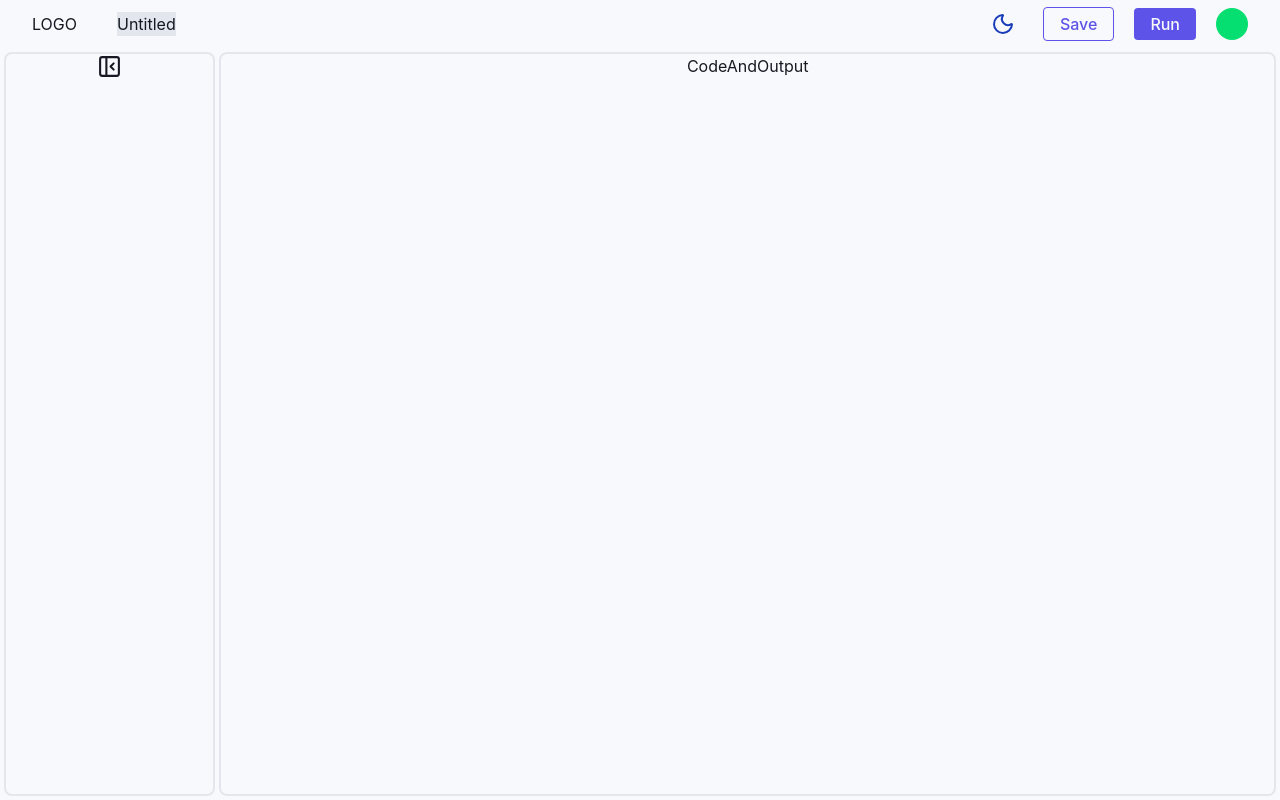
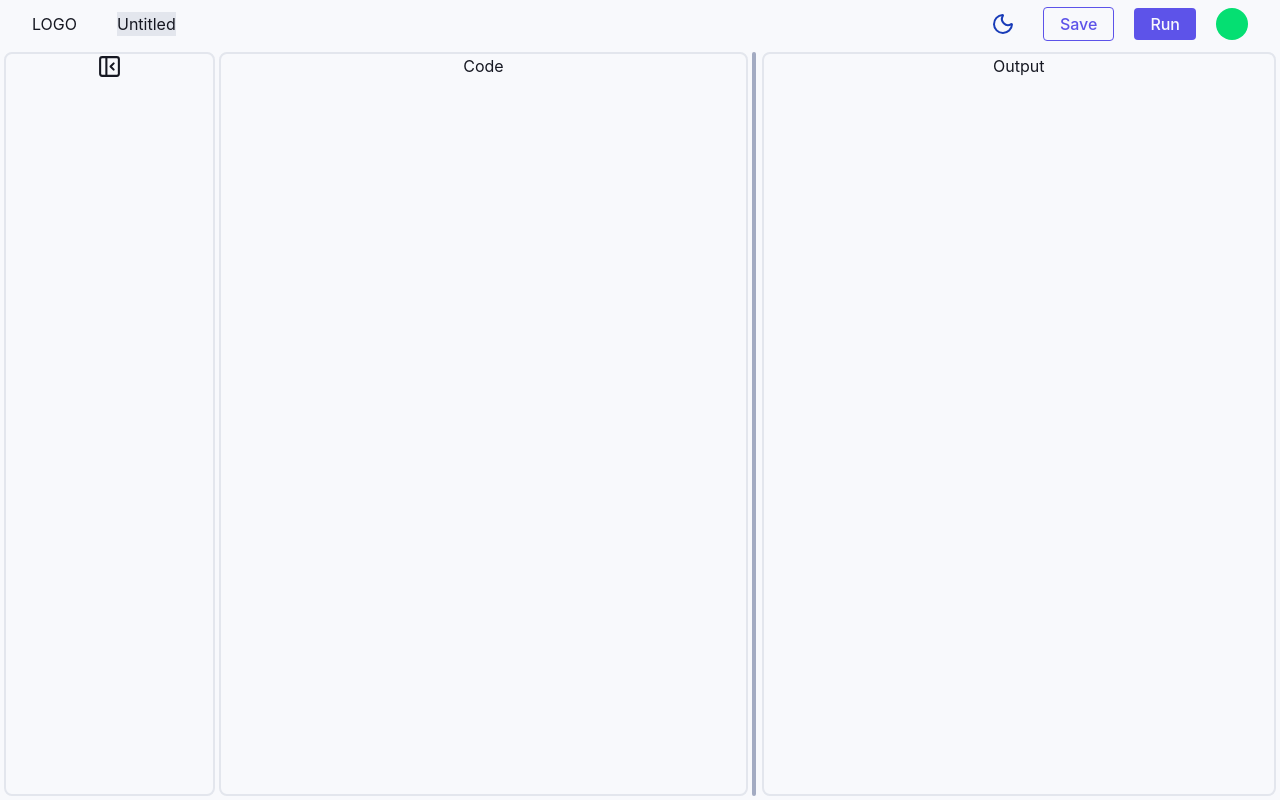
Before and after one commit to thisisarijit/WebPad, a React (Vite) app: page /editor in a window 1280 px wide. Built offline with nearby package versions, Linux system fonts and the light colour scheme.

Commit message:
add draggable editor divider

```diff
--- /dev/null
+++ b/src/components/CodeAndOutput.jsx
@@ -0,0 +1,120 @@
+// import React, { useRef, useState, useEffect } from "react";
+
+// const CodeAndOutput = () => {
+//   const containerRef = useRef(null);
+
+//   const [isDragging, setIsDragging] = useState(false);
+//   const [codeWidth, setCodeWidth] = useState(50);
+
+//   const handlePointerDown = () => {
+//     setIsDragging(true);
+//   };
+
+//   useEffect(() => {
+//     if (!isDragging) return;
+
+//     const handlePointerMove = (event) => {
+//       const container = containerRef.current;
+//       const rect = container.getBoundingClientRect();
+//       const newWidth = ((event.clientX - rect.left) / rect.width) * 100;
+//       setCodeWidth(newWidth);
+//     };
+
+//     const handlePointerUp = () => {
+//       setIsDragging(false);
+//     };
+
+//     window.addEventListener("pointermove", handlePointerMove);
+//     window.addEventListener("pointerup", handlePointerUp);
+//     return () => {
+//       window.removeEventListener("pointermove", handlePointerMove);
+//       window.removeEventListener("pointerup", handlePointerUp);
+//     };
+//   }, [isDragging]);
+
+//   return (
+//     <section
+//       ref={containerRef}
+//       className="min-w-0 rounded-lg grid h-full gap-2"
+//       style={{ gridTemplateColumns: `${codeWidth}% 6px minmax(0, 1fr)` }}
+//     >
+//       {/* CODE */}
+//       <div className="h-screen bg-red-600 ">Code</div>
+
+//       {/* D I V I D E R  */}
+//       <div
+//         onPointerDown={handlePointerDown}
+//         className="group relative cursor-col-resize"
+//       >
+//         <div className="h-full w-1 bg-border group-hover:bg-primary" />
+//       </div>
+
+//       {/* O U T P U T  */}
+//       <div className="h-screen bg-green-500">Output</div>
+//     </section>
+//   );
+// };
+
+// export default CodeAndOutput;
+
+import React, { useRef, useState } from "react";
+
+const CodeAndOutput = () => {
+  const containerRef = useRef(null);
+
+  const [codeWidth, setCodeWidth] = useState(50);
+
+  const handlePointerDown = (event) => {
+    event.currentTarget.setPointerCapture(event.pointerId);
+  };
+  const handlePointerMove = (event) => {
+    if(!event.currentTarget.hasPointerCapture(event.pointerId)) {
+        return;
+    }
+
+    const container = containerRef.current;
+    const rect = container.getBoundingClientRect();
+    const newWidth = ((event.clientX - rect.left) / rect.width) * 100;
+
+    const safeWidth = Math.min(80, Math.max(20, newWidth));
+    setCodeWidth(safeWidth);
+  };
+
+  const handlePointerUp = (event) => {
+    event.currentTarget.releasePointerCapture(event.pointerId)
+  };
+  const handlePointerCancel = (event) => {
+    if(event.currentTarget.hasPointerCapture(event.pointerId)) {
+        event.currentTargetreleasePointerCapture(event.pointerId);
+    }
+  };
+
+  return (
+    <section
+      ref={containerRef}
+      className="grid h-full min-w-0 gap-1 rounded-lg"
+      style={{
+        gridTemplateColumns: `${codeWidth}% 6px minmax(0, 1fr)`,
+      }}
+    >
+      {/* CODE */}
+      <div className="h-full border-2 rounded-lg">Code</div>
+
+      {/* DIVIDER */}
+      <div
+        onPointerDown={handlePointerDown}
+        onPointerMove={handlePointerMove}
+        onPointerUp={handlePointerUp}
+        onPointerCancel={handlePointerCancel}
+        className="group relative cursor-col-resize touch-none"
+      >
+        <div className="h-full w-1 bg-panel group-hover:bg-text-primary rounded-lg" />
+      </div>
+
+      {/* OUTPUT */}
+      <div className="h-full border-2 rounded-lg">Output</div>
+    </section>
+  );
+};
+
+export default CodeAndOutput;
--- a/src/components/EditorSection.jsx
+++ b/src/components/EditorSection.jsx
@@ -16,10 +16,10 @@
 
 // export default EditorSection;
 
-
-import { useState } from "react";
+import { useEffect, useState } from "react";
 import { PanelLeftOpen } from "lucide-react";
 import LeftSideBar from "./LeftSideBar";
+import CodeAndOutput from "./CodeAndOutput";
 
 const EditorSection = () => {
   const [isSidebarOpen, setIsSidebarOpen] = useState(true);
@@ -31,9 +31,7 @@ const EditorSection = () => {
   return (
     <div
       className={`grid h-screen w-screen gap-1 p-1 ${
-        isSidebarOpen
-          ? "grid-cols-[1fr_5fr]"
-          : "grid-cols-[48px_minmax(0,1fr)]"
+        isSidebarOpen ? "grid-cols-[1fr_5fr]" : "grid-cols-[48px_minmax(0,1fr)]"
       }`}
     >
       {isSidebarOpen ? (
@@ -45,13 +43,10 @@ const EditorSection = () => {
           className="flex items-start justify-center rounded-lg border-2 pt-3"
           aria-label="Open sidebar"
         >
-          <PanelLeftOpen size={25}/>
+          <PanelLeftOpen size={25} />
         </button>
       )}
-
-      <main className="min-w-0 rounded-lg border-2">
-        CodeAndOutput
-      </main>
+      <CodeAndOutput />
     </div>
   );
 };
```
